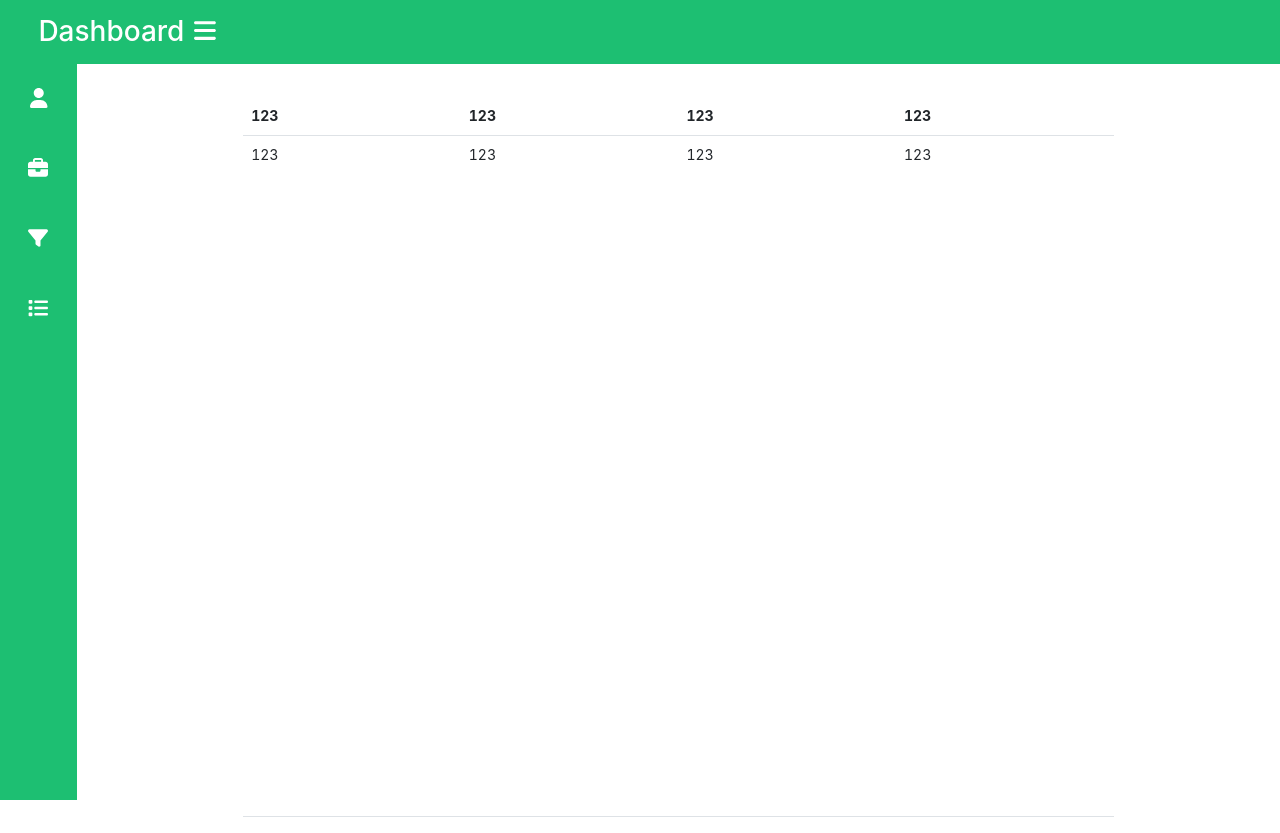
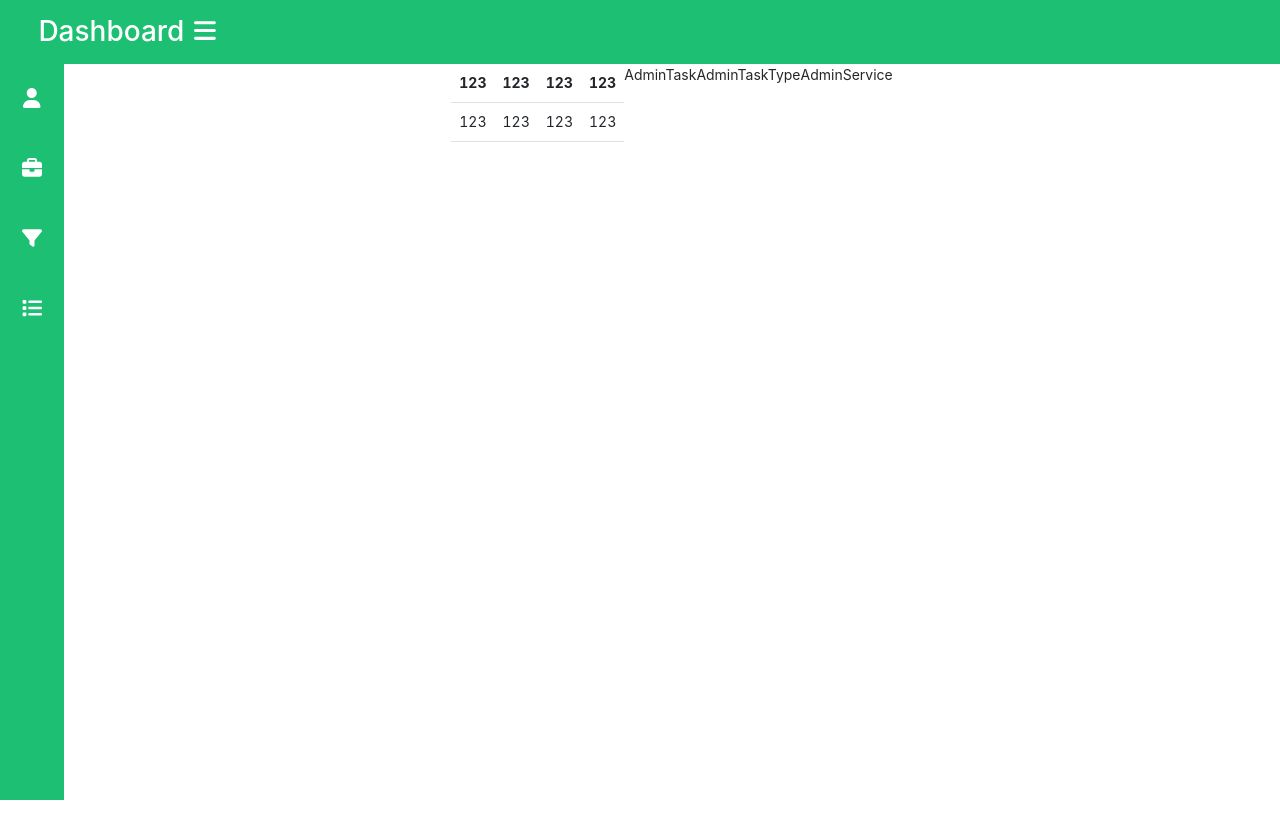
Before and after one commit to MinhNguyen153216/fiverr-typescript, a React (Create React App) app: page /admin in a window 1280 px wide. After the commit the page ends 800 px from the top, so only its background shows below. Built offline with nearby package versions, Linux system fonts and the light colour scheme.

Commit message:
'doing-switch'

```diff
--- a/src/assets/scss/templates/admin/adminTemplate.scss
+++ b/src/assets/scss/templates/admin/adminTemplate.scss
@@ -37,41 +37,31 @@
     flex-direction: row;
     align-items: center;
     .sidebarNav {
-      width: 25vw;
+      // width: 25vw;
       height: 100%;
       background-color: #1dbf72;
       transition: all 0.2s;
       display: flex;
       flex-direction: column;
-      align-items: center;
+      // align-items: center;
 
-      // .closesidebar{
-      //     font-size: 25px;
-      //     color: black;
-      //    position: relative;
-      //    margin-top: 7%;
-      //    &:hover{
-      //     cursor: pointer;
-      //    }
 
-      //    i{
-      //     position: absolute;
-      //     top: 2%;
-      //     left: 30%;
-      //     width: 100%;
-      //    }
-      //     // padding-top: 25%;
-
-      //     margin-bottom: 20%;
-      // }
       .menu {
         .menuItem {
+          padding: 0 5%;
           display: flex;
           flex-direction: row;
           align-items: center;
           height: 70px;
           justify-content: flex-start;
           align-items: center;
+          width: 100%;
+          &:hover {
+            background-color: #188652;
+            cursor: pointer;
+            border-left:3px solid #fff ;
+          }
+
           .icon {
             font-size: 20px;
             color: #fff;
@@ -85,18 +75,17 @@
         }
       }
     }
-    .adminuser {
-        width: 85vw;
-        height: 100%;
+    .admindata {
+      width: 85vw;
+      height: 100%;
       margin: 3% auto;
 
       display: flex;
       flex-direction: row;
-    justify-content: center;
+      justify-content: center;
       table {
         width: 80%;
-        tr {
-        }
+
       }
     }
   }
--- a/src/index.tsx
+++ b/src/index.tsx
@@ -45,10 +45,6 @@ root.render(
         <Route path="admintasktype" element={<AdminTaskType/>}/>
         <Route path="adminservice" element={<AdminService/>}/>
 
-
-
-
-
         {/* <Route path="job" element={<UserTemplate />}>
 
           <Route path="detail" element={<JobDetail />} />
--- a/src/templates/Admin/AdminTemplate.tsx
+++ b/src/templates/Admin/AdminTemplate.tsx
@@ -1,6 +1,8 @@
 import React, { useState } from "react";
 import { NavLink } from "react-router-dom";
 import AdminService from "../../pages/Admin/AdminService/AdminService";
+import AdminTask from "../../pages/Admin/AdminTask/AdminTask";
+import AdminTaskType from "../../pages/Admin/AdminTaskType/AdminTaskType";
 import AdminUser from "../../pages/Admin/AdminUser/AdminUser";
 
 type Props = {};
@@ -20,21 +22,35 @@ export default function AdminTemplate({}: Props) {
       path: "/adminuser",
       title: "Quản lí người dùng",
       icon: <i className="fa-solid fa-user"></i>,
+      component:<AdminUser/>,
+      className:'adminuser'
     },
     {
       path: "/admintask",
       title: "Quản lí công việc",
       icon: <i className="fa-solid fa-briefcase"></i>,
+      component:<AdminTask/>,
+      className:'admintask'
+
+
     },
     {
       path: "/admintasktype",
       title: "Quản lí loại công việc",
       icon: <i className="fa-solid fa-filter"></i>,
+      component:<AdminTaskType/>,
+      className:'admintasktype'
+
+
     },
     {
       path: "/adminservice",
       title: "Quản lí dịch vụ",
       icon: <i className="fa-solid fa-list"></i>,
+      component:<AdminService/>,
+      className:'adminservice'
+
+
     },
   ];
 
@@ -55,8 +71,8 @@ export default function AdminTemplate({}: Props) {
         className="sidebarNav"
         style={
           sidebar
-            ? {width:'20%'}
-            : { width:'6%' }
+            ? {width:'14%'}
+            : { width:'5%' }
         }
       >
         {/* <div className="closesidebar"  onClick={showSidebar}>
@@ -69,14 +85,21 @@ export default function AdminTemplate({}: Props) {
                 <div className="menuItem">
                   <span className="icon" style={sidebar?{margin:''}:{margin:'0 auto'}}>{item.icon}</span>
                   <span className="link_text" style={sidebar?{display:"block"}:{display:'none'}}>{item.title}</span>
-                  {/* {item.icon}{item.title} */}
                 </div>
               </NavLink>
+
             );
           })}
         </div>
       </div>
-      <div className="adminuser"><AdminUser/></div>
+      <div className="admindata">
+        {menuItem.map((data,index)=>{
+          return(
+            <div key={index} className={data.className}>{data.component}</div>
+          )
+        })}
+      </div>
+
       </div>
     </div>
   );
```
Also changed, not shown: 1 other file (tests, documents, lock files or other folders).
